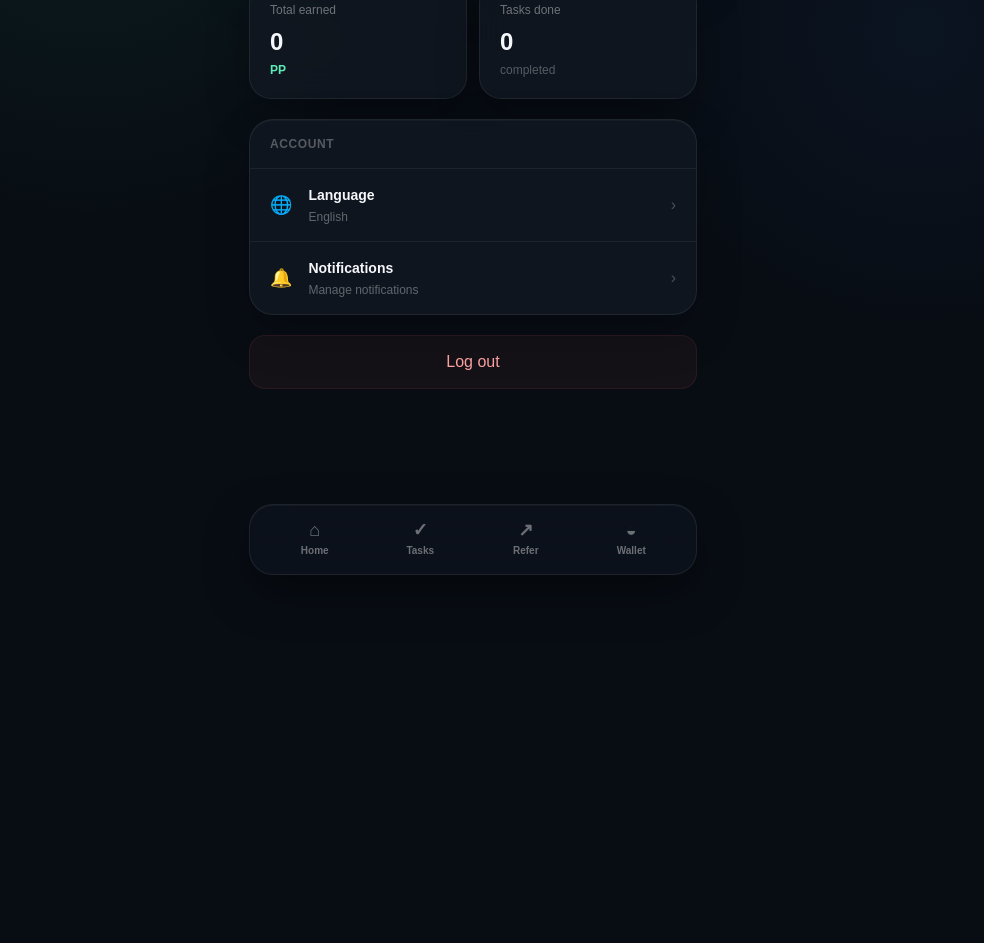
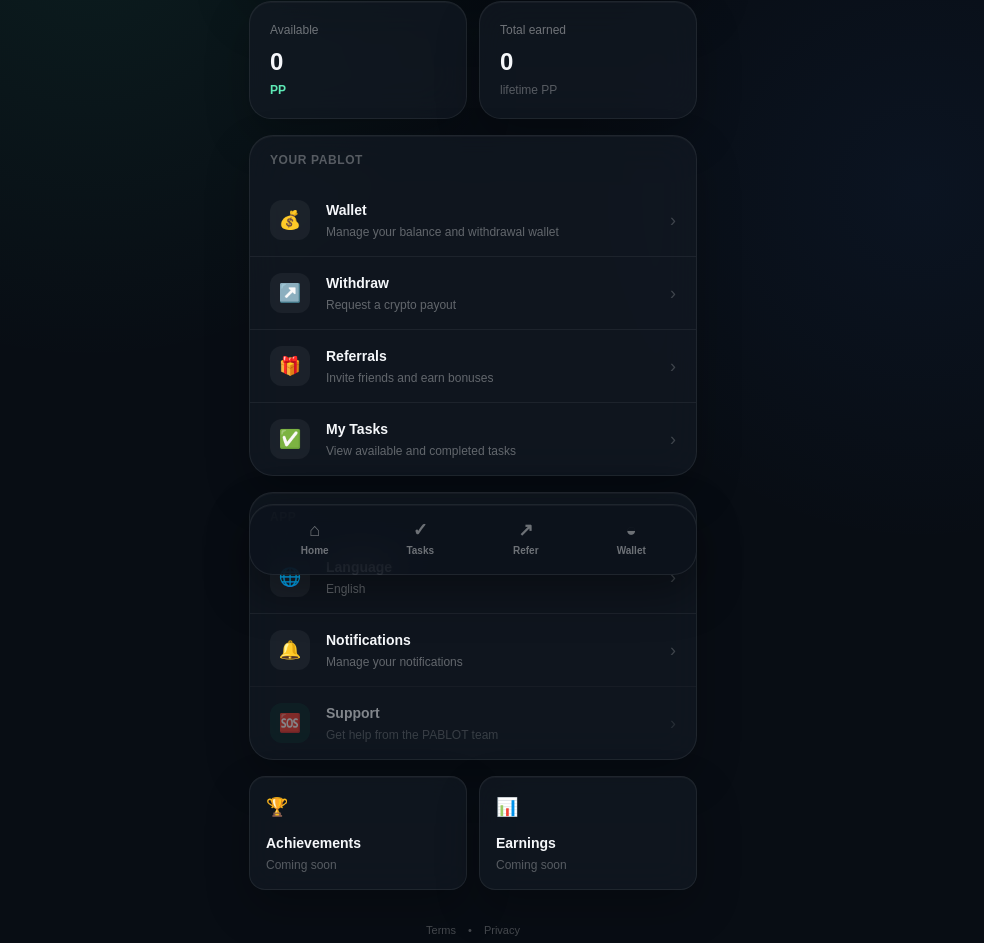
Before and after one commit to bapparis/PABLOT, a Next.js app in the folder apps/mini-app/: page /profile in a window 1280 px wide. Shown: the part 209-1152 px from the top of the page, without its empty margins (167-1151 px from the left). Before the commit the page ends 800 px from the top, so only its background shows below. Built offline with nearby package versions, Linux system fonts and the light colour scheme; no server answers; the database is empty.

Commit message:
Polish profile and add configurable support

```diff
--- a/apps/mini-app/app/admin/settings/AdminSettingsClient.tsx
+++ b/apps/mini-app/app/admin/settings/AdminSettingsClient.tsx
@@ -42,6 +42,8 @@
   paymentsChannelUsername: string;
   paymentsChannelEnabled: boolean;
   defaultLanguage: "en" | "fr";
+  supportEnabled: boolean;
+  supportTelegramUrl: string;
 };
 
 export default function AdminSettingsClient() {
@@ -157,6 +159,8 @@
           payments_channel_username: draft.paymentsChannelUsername,
           payments_channel_enabled: draft.paymentsChannelEnabled,
           default_language: draft.defaultLanguage,
+          support_enabled: draft.supportEnabled,
+          support_telegram_url: draft.supportTelegramUrl,
         }),
       });
 
@@ -782,6 +786,51 @@
               </p>
             </div>
           </section>
+
+          <section className="rounded-3xl border border-[#163044] bg-[#08131d] p-5">
+            <p className="text-xs font-black uppercase tracking-[0.18em] text-[#59D9FF]">
+              Support
+            </p>
+            <h2 className="mt-1 text-lg font-black">
+              User support
+            </h2>
+            <p className="mt-1 text-xs text-[#91a8b8]">
+              Configure where users go when they need help.
+            </p>
+
+            <label className="mt-5 flex min-h-14 cursor-pointer items-center justify-between gap-4 rounded-2xl border border-[#163044] bg-[#0b1823] px-4">
+              <div>
+                <p className="text-sm font-black">Support enabled</p>
+                <p className="text-xs text-[#91a8b8]">
+                  Show the support option in the PABLOT app.
+                </p>
+              </div>
+
+              <input
+                type="checkbox"
+                checked={draft.supportEnabled}
+                onChange={(event) =>
+                  updateDraft("supportEnabled", event.target.checked)
+                }
+                className="h-5 w-5 accent-[#59D9FF]"
+              />
+            </label>
+
+            <label className="mt-4 block">
+              <span className="text-xs font-bold text-[#91a8b8]">
+                Telegram support URL
+              </span>
+              <input
+                type="url"
+                value={draft.supportTelegramUrl}
+                onChange={(event) =>
+                  updateDraft("supportTelegramUrl", event.target.value)
+                }
+                placeholder="https://t.me/your_support"
+                className="mt-2 min-h-12 w-full rounded-xl border border-[#163044] bg-[#0b1823] px-3 text-sm font-bold text-white outline-none placeholder:text-[#536b7b] focus:border-[#59D9FF]"
+              />
+            </label>
+          </section>
         </div>
       </div>
     </main>
--- a/apps/mini-app/app/api/admin/settings/route.ts
+++ b/apps/mini-app/app/api/admin/settings/route.ts
@@ -41,6 +41,8 @@
   "payments_channel_username",
   "payments_channel_enabled",
   "default_language",
+  "support_enabled",
+  "support_telegram_url",
 ]);
 
 function getAdminSupabase() {
--- a/apps/mini-app/app/profile/page.tsx
+++ b/apps/mini-app/app/profile/page.tsx
@@ -1,66 +1,172 @@
+"use client";
+
+import Link from "next/link";
+import { useEffect, useState } from "react";
+
+interface ProfileUser {
+  pp_balance: number;
+  total_earned: number;
+}
 import TelegramProfile from "./TelegramProfile";
+import BottomNav from "@/components/BottomNav";
 
-import BottomNav from "@/components/BottomNav";
+const items = [
+  {
+    icon: "💰",
+    title: "Wallet",
+    description: "Manage your balance and withdrawal wallet",
+    href: "/wallet",
+  },
+  {
+    icon: "↗️",
+    title: "Withdraw",
+    description: "Request a crypto payout",
+    href: "/withdraw",
+  },
+  {
+    icon: "🎁",
+    title: "Referrals",
+    description: "Invite friends and earn bonuses",
+    href: "/referrals",
+  },
+  {
+    icon: "✅",
+    title: "My Tasks",
+    description: "View available and completed tasks",
+    href: "/tasks",
+  },
+];
+
 export default function ProfilePage() {
+  const [supportEnabled, setSupportEnabled] = useState(false);
+  const [supportUrl, setSupportUrl] = useState("");
+  const [user, setUser] = useState<ProfileUser | null>(null);
+
+  useEffect(() => {
+    fetch("/api/platform/support")
+      .then((response) => response.json())
+      .then((data) => {
+        setSupportEnabled(data.enabled === true);
+        setSupportUrl(
+          typeof data.url === "string" ? data.url : ""
+        );
+      })
+      .catch(() => {
+        setSupportEnabled(false);
+        setSupportUrl("");
+      });
+  }, []);
+
+  function openSupport() {
+    if (!supportUrl) return;
+    window.open(supportUrl, "_blank", "noopener,noreferrer");
+  }
+
   return (
     <main className="min-h-screen px-4 pb-28 pt-5">
       <div className="mx-auto w-full max-w-md">
-
         <header className="mb-6">
-          <p className="text-xs font-medium text-white/45">
-            YOUR ACCOUNT
+          <p className="text-xs font-bold uppercase tracking-[0.18em] text-emerald-300/70">
+            PABLOT ACCOUNT
           </p>
 
           <h1 className="mt-1 text-3xl font-black tracking-tight">
             Profile
           </h1>
+
+          <p className="mt-1 text-sm text-white/35">
+            Your account, rewards and settings
+          </p>
         </header>
 
-        {/* Telegram identity */}
-        <TelegramProfile />
+        <TelegramProfile onUserLoaded={setUser} />
 
-        {/* Stats */}
-        <section className="mt-5 grid grid-cols-2 gap-3">
-          <div className="glass-panel rounded-[22px] p-5">
+        <section className="mt-4 grid grid-cols-2 gap-3">
+          <Link
+            href="/wallet"
+            className="glass-panel rounded-[22px] p-5 transition active:scale-[0.98]"
+          >
+            <p className="text-xs text-white/40">
+              Available
+            </p>
+
+            <p className="mt-2 text-2xl font-black">
+              {(user?.pp_balance ?? 0).toLocaleString()}
+            </p>
+
+            <p className="mt-1 text-xs font-bold text-emerald-300">
+              PP
+            </p>
+          </Link>
+
+          <Link
+            href="/wallet"
+            className="glass-panel rounded-[22px] p-5 transition active:scale-[0.98]"
+          >
             <p className="text-xs text-white/40">
               Total earned
             </p>
 
             <p className="mt-2 text-2xl font-black">
-              0
+              {(user?.total_earned ?? 0).toLocaleString()}
             </p>
 
-            <p className="mt-1 text-xs font-bold text-emerald-300">
-              PP
+            <p className="mt-1 text-xs text-white/30">
+              lifetime PP
+            </p>
+          </Link>
+        </section>
+
+        <section className="glass-panel mt-4 overflow-hidden rounded-[24px]">
+          <div className="px-5 py-4">
+            <p className="text-xs font-bold uppercase tracking-wider text-white/30">
+              Your PABLOT
             </p>
           </div>
 
-          <div className="glass-panel rounded-[22px] p-5">
-            <p className="text-xs text-white/40">
-              Tasks done
-            </p>
+          {items.map((item, index) => (
+            <Link
+              key={item.href}
+              href={item.href}
+              className={`flex items-center gap-4 px-5 py-4 transition active:bg-white/5 ${
+                index > 0 ? "border-t border-white/6" : ""
+              }`}
+            >
+              <span className="flex h-10 w-10 shrink-0 items-center justify-center rounded-xl bg-white/5 text-lg">
+                {item.icon}
+              </span>
 
-            <p className="mt-2 text-2xl font-black">
-              0
-            </p>
+              <span className="min-w-0 flex-1">
+                <span className="block text-sm font-bold">
+                  {item.title}
+                </span>
 
-            <p className="mt-1 text-xs text-white/30">
-              completed
-            </p>
-          </div>
+                <span className="mt-1 block text-xs text-white/35">
+                  {item.description}
+                </span>
+              </span>
+
+              <span className="text-lg text-white/20">
+                ›
+              </span>
+            </Link>
+          ))}
         </section>
 
-        {/* Account */}
-        <section className="glass-panel mt-5 overflow-hidden rounded-[24px]">
-
-          <div className="border-b border-white/6 px-5 py-4">
+        <section className="glass-panel mt-4 overflow-hidden rounded-[24px]">
+          <div className="px-5 py-4">
             <p className="text-xs font-bold uppercase tracking-wider text-white/30">
-              Account
+              App
             </p>
           </div>
 
-          <button className="flex w-full items-center gap-4 px-5 py-4 text-left transition active:bg-white/4">
-            <span className="text-lg">🌐</span>
+          <button
+            type="button"
+            className="flex w-full items-center gap-4 px-5 py-4 text-left transition active:bg-white/5"
+          >
+            <span className="flex h-10 w-10 items-center justify-center rounded-xl bg-white/5 text-lg">
+              🌐
+            </span>
 
             <span className="flex-1">
               <span className="block text-sm font-bold">
@@ -72,13 +178,18 @@
               </span>
             </span>
 
-            <span className="text-white/25">
+            <span className="text-lg text-white/20">
               ›
             </span>
           </button>
 
-          <button className="flex w-full items-center gap-4 border-t border-white/6 px-5 py-4 text-left transition active:bg-white/4">
-            <span className="text-lg">🔔</span>
+          <button
+            type="button"
+            className="flex w-full items-center gap-4 border-t border-white/6 px-5 py-4 text-left transition active:bg-white/5"
+          >
+            <span className="flex h-10 w-10 items-center justify-center rounded-xl bg-white/5 text-lg">
+              🔔
+            </span>
 
             <span className="flex-1">
               <span className="block text-sm font-bold">
@@ -86,25 +197,88 @@
               </span>
 
               <span className="mt-1 block text-xs text-white/35">
-                Manage notifications
+                Manage your notifications
               </span>
             </span>
 
-            <span className="text-white/25">
+            <span className="text-lg text-white/20">
               ›
             </span>
           </button>
 
+          {supportEnabled && (
+            <button
+              type="button"
+              onClick={openSupport}
+              disabled={!supportUrl}
+              className="flex w-full items-center gap-4 border-t border-white/6 px-5 py-4 text-left transition active:bg-white/5 disabled:cursor-not-allowed disabled:opacity-50"
+            >
+              <span className="flex h-10 w-10 items-center justify-center rounded-xl bg-emerald-400/10 text-lg">
+                🆘
+              </span>
+
+              <span className="flex-1">
+                <span className="block text-sm font-bold">
+                  Support
+                </span>
+
+                <span className="mt-1 block text-xs text-white/35">
+                  Get help from the PABLOT team
+                </span>
+              </span>
+
+              <span className="text-lg text-white/20">
+                ›
+              </span>
+            </button>
+          )}
         </section>
 
-        {/* Logout */}
-        <button className="mt-5 w-full rounded-2xl border border-red-400/10 bg-red-400/5 py-3.5 text-sm font-bold text-red-300 transition active:scale-[0.98]">
-          Log out
-        </button>
+        <section className="mt-4 grid grid-cols-2 gap-3">
+          <button
+            type="button"
+            className="glass-panel rounded-2xl p-4 text-left transition active:scale-[0.98]"
+          >
+            <span className="text-lg">🏆</span>
+            <span className="mt-3 block text-sm font-bold">
+              Achievements
+            </span>
+            <span className="mt-1 block text-xs text-white/30">
+              Coming soon
+            </span>
+          </button>
 
+          <button
+            type="button"
+            className="glass-panel rounded-2xl p-4 text-left transition active:scale-[0.98]"
+          >
+            <span className="text-lg">📊</span>
+            <span className="mt-3 block text-sm font-bold">
+              Earnings
+            </span>
+            <span className="mt-1 block text-xs text-white/30">
+              Coming soon
+            </span>
+          </button>
+        </section>
+
+        <section className="mt-4 flex items-center justify-center gap-3 py-4 text-[11px] text-white/25">
+          <button type="button">Terms</button>
+          <span>•</span>
+          <button type="button">Privacy</button>
+        </section>
+
+        <footer className="pb-4 text-center">
+          <p className="text-xs font-black tracking-[0.2em] text-white/30">
+            PABLOT
+          </p>
+
+          <p className="mt-1 text-[10px] text-white/20">
+            powered by BAGLOT
+          </p>
+        </footer>
       </div>
 
-      {/* Navigation */}
       <BottomNav />
     </main>
   );
--- a/apps/mini-app/lib/settings/platform.ts
+++ b/apps/mini-app/lib/settings/platform.ts
@@ -38,6 +38,8 @@
   paymentsChannelUsername: string;
   paymentsChannelEnabled: boolean;
   defaultLanguage: "en" | "fr";
+  supportEnabled: boolean;
+  supportTelegramUrl: string;
 };
 
 function getAdminSupabase() {
@@ -219,5 +221,7 @@
       false
     ),
     defaultLanguage,
+    supportEnabled: readBoolean(settings.support_enabled, true),
+    supportTelegramUrl: readString(settings.support_telegram_url, ""),
   };
 }
```
Also changed, not shown: apps/mini-app/app/api/platform/support/route.ts (added, +18 -0 lines), apps/mini-app/app/profile/TelegramProfile.tsx (+8 -1 lines).
